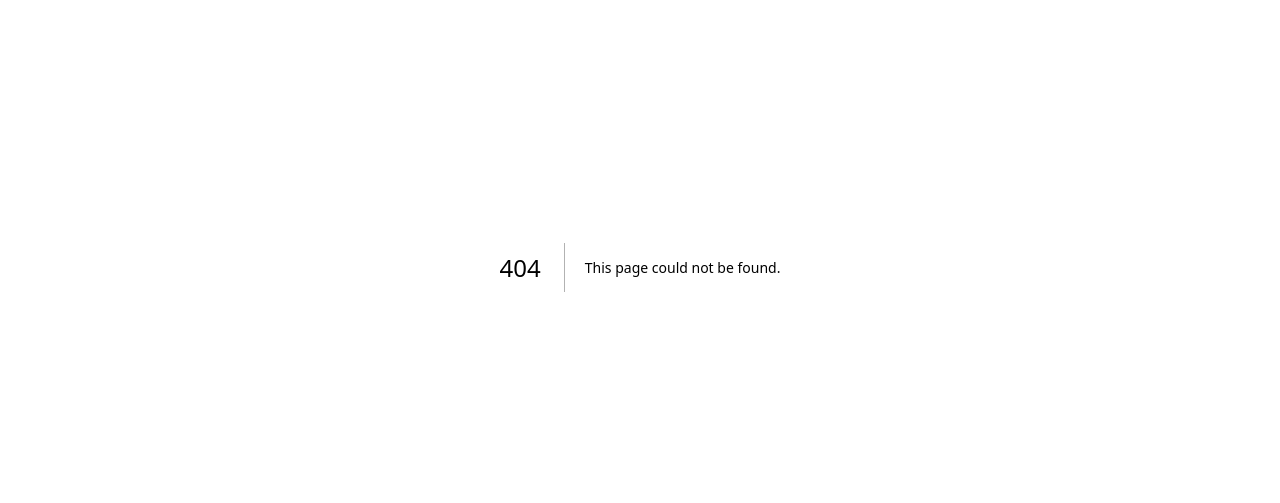
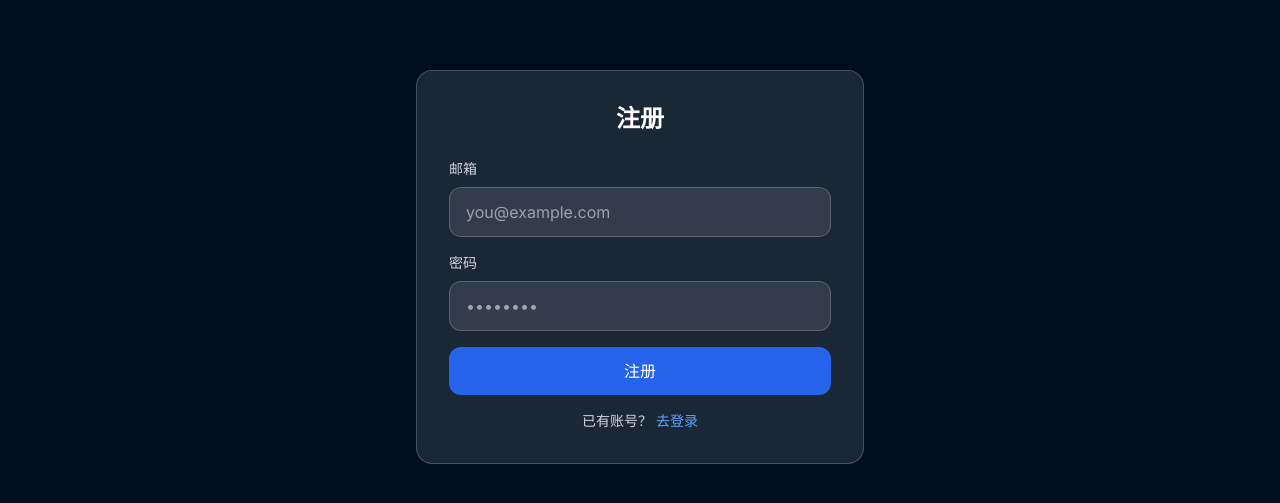
Before and after one commit to ifftg/stock-assistant, a Next.js app: page /signup in a window 1280 px wide. Before the commit this address had no page. Shown: the part 293-796 px from the top of the page. Built offline with nearby package versions, Linux system fonts and the light colour scheme; no server answers.

Commit message:
feat(auth): add Login and Signup pages; add login/signup buttons on homepage; improve strategy screener to join latest daily data with richer fields

```diff
--- /dev/null
+++ b/app/(auth)/login/page.tsx
@@ -0,0 +1,78 @@
+"use client"
+
+import { useState } from "react"
+import { useRouter } from "next/navigation"
+import Link from "next/link"
+import { supabase } from "@/lib/supabase"
+
+export default function LoginPage() {
+  const router = useRouter()
+  const [email, setEmail] = useState("")
+  const [password, setPassword] = useState("")
+  const [loading, setLoading] = useState(false)
+  const [error, setError] = useState<string | null>(null)
+
+  const onSubmit = async (e: React.FormEvent) => {
+    e.preventDefault()
+    setLoading(true)
+    setError(null)
+    try {
+      const { error } = await supabase.auth.signInWithPassword({ email, password })
+      if (error) {
+        setError(error.message)
+      } else {
+        router.push("/")
+        router.refresh()
+      }
+    } catch (err: any) {
+      setError(err?.message || "登录失败")
+    } finally {
+      setLoading(false)
+    }
+  }
+
+  return (
+    <div className="min-h-screen flex items-center justify-center px-4">
+      <div className="w-full max-w-md bg-white/10 backdrop-blur-md rounded-2xl p-8 border border-white/20">
+        <h1 className="text-2xl font-bold text-white mb-6 text-center">登录</h1>
+        <form onSubmit={onSubmit} className="space-y-4">
+          <div>
+            <label className="block text-gray-300 text-sm mb-2">邮箱</label>
+            <input
+              type="email"
+              value={email}
+              onChange={(e) => setEmail(e.target.value)}
+              className="w-full bg-white/10 border border-white/20 rounded-xl px-4 py-3 text-white focus:outline-none focus:border-blue-400"
+              placeholder="you@example.com"
+              required
+            />
+          </div>
+          <div>
+            <label className="block text-gray-300 text-sm mb-2">密码</label>
+            <input
+              type="password"
+              value={password}
+              onChange={(e) => setPassword(e.target.value)}
+              className="w-full bg-white/10 border border-white/20 rounded-xl px-4 py-3 text-white focus:outline-none focus:border-blue-400"
+              placeholder="••••••••"
+              required
+            />
+          </div>
+          {error && (
+            <div className="text-sm text-red-400">{error}</div>
+          )}
+          <button
+            type="submit"
+            disabled={loading}
+            className="w-full bg-blue-600 hover:bg-blue-500 disabled:opacity-60 text-white rounded-xl px-4 py-3 transition"
+          >
+            {loading ? "登录中..." : "登录"}
+          </button>
+        </form>
+        <div className="text-center mt-4 text-gray-300 text-sm">
+          还没有账号？<Link href="/signup" className="text-blue-400 hover:underline ml-1">注册</Link>
+        </div>
+      </div>
+    </div>
+  )
+}
--- a/app/page.tsx
+++ b/app/page.tsx
@@ -8,6 +8,7 @@ import { Badge } from "@/components/ui/badge"
 import { Alert, AlertDescription } from "@/components/ui/alert"
 import { TrendingUp, TrendingDown, Search, Star, BarChart3, Newspaper, Brain, AlertTriangle, RefreshCw, Activity, Zap, Target, Briefcase } from 'lucide-react'
 
+import Link from 'next/link'
 // 数据类型定义
 interface Stock {
   ticker: string
@@ -159,6 +160,12 @@ export default function HomePage() {
                 <Zap className="h-4 w-4 text-primary" />
                 <span>毫秒响应</span>
               </div>
+
+            <div className="mt-6 flex items-center justify-center gap-3">
+              <Link href="/login" className="px-4 py-2 rounded-xl bg-white/10 border border-white/20 text-white hover:bg-white/20 transition">登录</Link>
+              <Link href="/signup" className="px-4 py-2 rounded-xl bg-blue-600 text-white hover:bg-blue-500 transition">注册</Link>
+            </div>
+
             </div>
           </div>
 
--- /dev/null
+++ b/app/signup/page.tsx
@@ -0,0 +1,79 @@
+"use client"
+
+import { useState } from "react"
+import { useRouter } from "next/navigation"
+import Link from "next/link"
+import { supabase } from "@/lib/supabase"
+
+export default function SignupPage() {
+  const router = useRouter()
+  const [email, setEmail] = useState("")
+  const [password, setPassword] = useState("")
+  const [loading, setLoading] = useState(false)
+  const [error, setError] = useState<string | null>(null)
+  const [info, setInfo] = useState<string | null>(null)
+
+  const onSubmit = async (e: React.FormEvent) => {
+    e.preventDefault()
+    setLoading(true)
+    setError(null)
+    setInfo(null)
+    try {
+      const { error } = await supabase.auth.signUp({ email, password })
+      if (error) {
+        setError(error.message)
+      } else {
+        setInfo("注册成功，请前往邮箱查收验证邮件（如已开启）")
+        router.push("/login")
+      }
+    } catch (err: any) {
+      setError(err?.message || "注册失败")
+    } finally {
+      setLoading(false)
+    }
+  }
+
+  return (
+    <div className="min-h-screen flex items-center justify-center px-4">
+      <div className="w-full max-w-md bg-white/10 backdrop-blur-md rounded-2xl p-8 border border-white/20">
+        <h1 className="text-2xl font-bold text-white mb-6 text-center">注册</h1>
+        <form onSubmit={onSubmit} className="space-y-4">
+          <div>
+            <label className="block text-gray-300 text-sm mb-2">邮箱</label>
+            <input
+              type="email"
+              value={email}
+              onChange={(e) => setEmail(e.target.value)}
+              className="w-full bg-white/10 border border-white/20 rounded-xl px-4 py-3 text-white focus:outline-none focus:border-blue-400"
+              placeholder="you@example.com"
+              required
+            />
+          </div>
+          <div>
+            <label className="block text-gray-300 text-sm mb-2">密码</label>
+            <input
+              type="password"
+              value={password}
+              onChange={(e) => setPassword(e.target.value)}
+              className="w-full bg-white/10 border border-white/20 rounded-xl px-4 py-3 text-white focus:outline-none focus:border-blue-400"
+              placeholder="••••••••"
+              required
+            />
+          </div>
+          {error && <div className="text-sm text-red-400">{error}</div>}
+          {info && <div className="text-sm text-green-400">{info}</div>}
+          <button
+            type="submit"
+            disabled={loading}
+            className="w-full bg-blue-600 hover:bg-blue-500 disabled:opacity-60 text-white rounded-xl px-4 py-3 transition"
+          >
+            {loading ? "注册中..." : "注册"}
+          </button>
+        </form>
+        <div className="text-center mt-4 text-gray-300 text-sm">
+          已有账号？<Link href="/login" className="text-blue-400 hover:underline ml-1">去登录</Link>
+        </div>
+      </div>
+    </div>
+  )
+}
```
